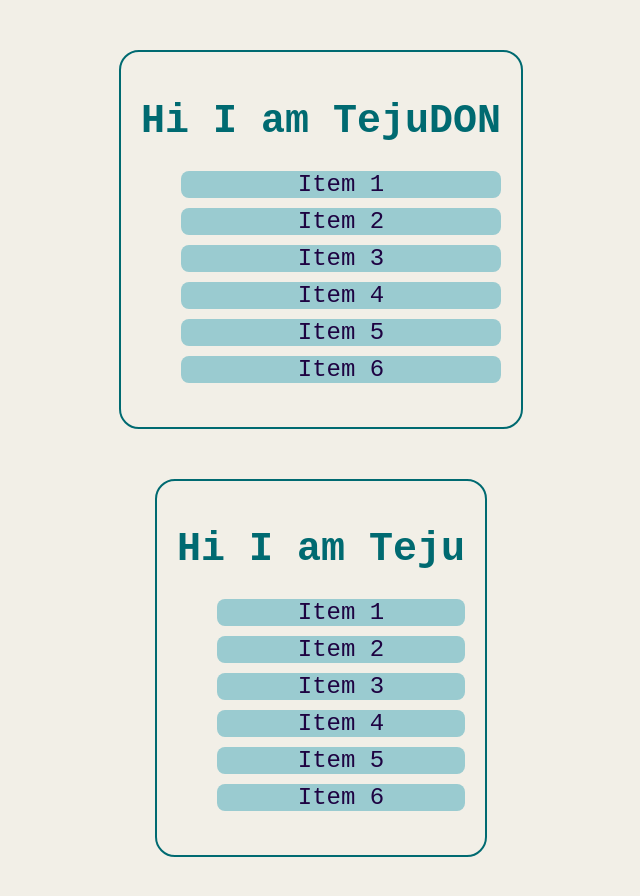
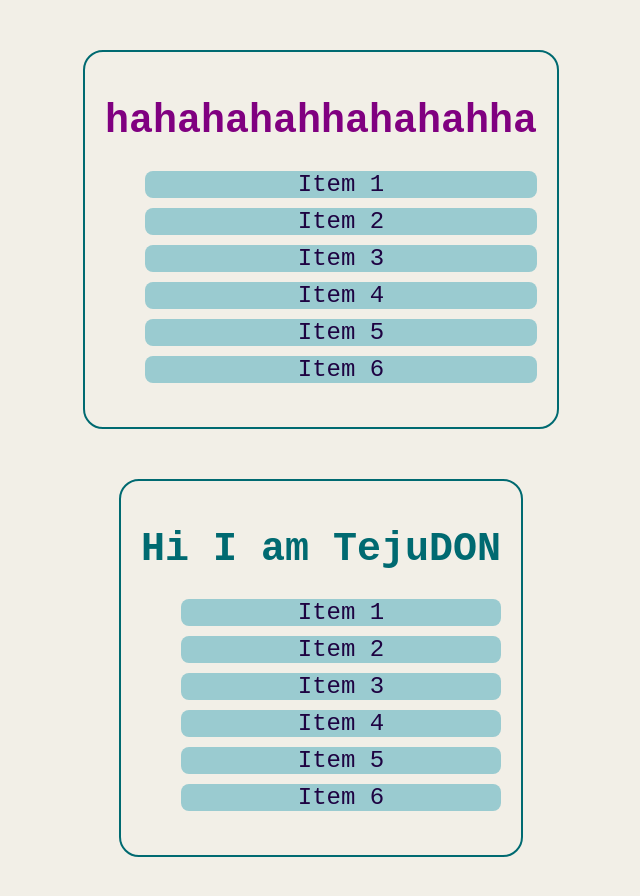
Before and after one commit to tejaswi-acharya/wlit-js, a plain HTML site: page index.html in a window 1280 px wide. Shown: the whole page, without its empty margins (319-959 px from the left). Drawn offline with Linux system fonts and the light colour scheme.

Commit message:
querySelector in script1.js

```diff
--- a/index.html
+++ b/index.html
@@ -8,6 +8,18 @@
 
 </head>
 <body>
+    <div class ="container" >
+        <h1 id="heading">Hi I am Teju</h1>
+        <ul>
+            <li class="item-list">Item 1</li>
+            <li class="item-list">Item 2</li>
+            <li class="item-list">Item 3</li>
+            <li class="item-list">Item 4</li>
+            <li class="item-list">Item 5</li>
+            <li class="item-list">Item 6</li>
+        </ul>
+
+    </div>
     <div class ="container" >
         <h1 id="heading">Hi I am TejuDON</h1>
         <ul>
@@ -20,18 +32,7 @@
         </ul>
 
     </div>
-    <div class ="container" >
-        <h1 id="heading">Hi I am Teju</h1>
-        <ul>
-            <li class="item-list">Item 1</li>
-            <li class="item-list">Item 2</li>
-            <li class="item-list">Item 3</li>
-            <li class="item-list">Item 4</li>
-            <li class="item-list">Item 5</li>
-            <li class="item-list">Item 6</li>
-        </ul>
-
-    </div>
-     <script src="script.js"></script>
+     <!-- <script src="script.js"></script> -->
+     <script src="script1.js"></script>
 </body>
 </html>
--- a/script.js
+++ b/script.js
@@ -29,7 +29,7 @@
 // const container = document.querySelector('.container');
 // console.log(container);
 
-//querySelectorAll
+// //querySelectorAll
 
-const container = document.querySelectorAll("div");
-console.log(container);
+// const container = document.querySelectorAll("div");
+// console.log(container);
--- /dev/null
+++ b/script1.js
@@ -0,0 +1,7 @@
+//1. DOM Manipulation
+
+const title = document.querySelector('#heading');
+console.log(title);
+
+title.style.color = 'purple';
+title.textContent = 'hahahahahhahahahha';
```
